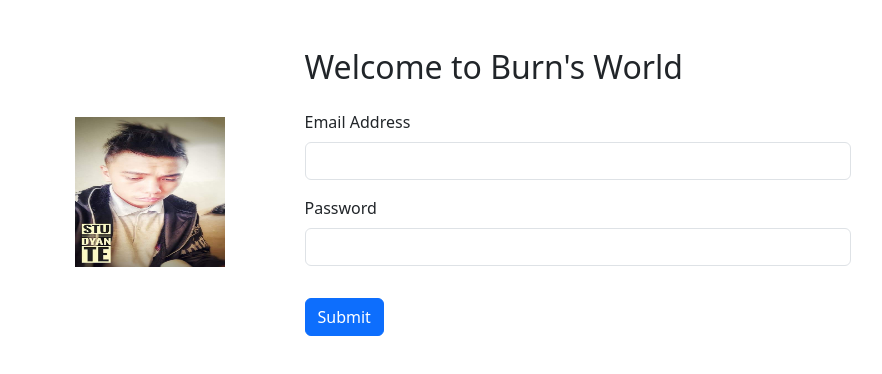
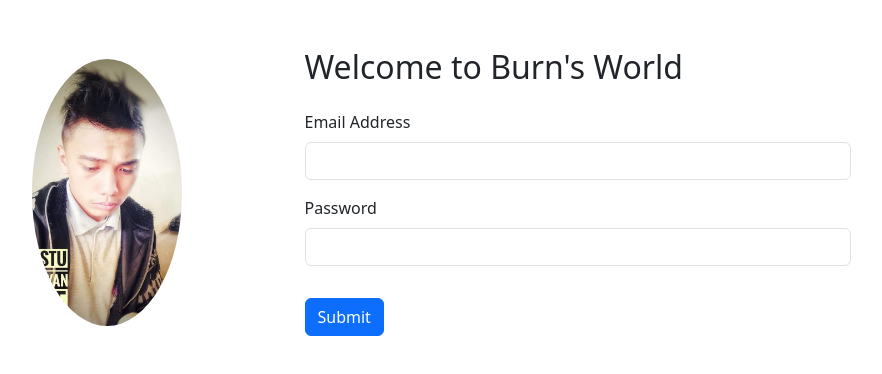
Before and after one commit to Narz797/collab-project, a React (Vite) app: page / in a window 1280 px wide. Shown: the top 374 px of the page, without its empty margins (205-1087 px from the left). Built offline with nearby package versions, Linux system fonts and the light colour scheme.

Commit message:
fixed notfound and images shape

```diff
--- /dev/null
+++ b/src/assets/components/ImageRounds.tsx
@@ -0,0 +1,29 @@
+import React from "react";
+import Container from "react-bootstrap/Container";
+import Image from "react-bootstrap/Image";
+
+interface ImagesProps {
+  source: string;
+  shape?: "rounded" | "roundedCircle" | "thumbnail";
+}
+
+const ShapeImages: React.FC<ImagesProps> = ({ source, shape }) => {
+  const shapeClass =
+    shape === "roundedCircle"
+      ? "rounded-circle"
+      : shape === "thumbnail"
+      ? "img-thumbnail"
+      : "rounded";
+
+  return (
+    <Container>
+      <Image
+        src={source}
+        className={`img-fluid ${shapeClass}`}
+        style={{ maxWidth: "150px" }}
+      />
+    </Container>
+  );
+};
+
+export default ShapeImages;
--- a/src/assets/pages/login.tsx
+++ b/src/assets/pages/login.tsx
@@ -2,6 +2,7 @@ import { Container, Row, Col, Form } from "react-bootstrap";
 import logo from "../burntot/FB_IMG_1586272040225.jpg";
 import FormComponent from "../components/form";
 import ButtonComponent from "../components/buttons";
+import ImageComponent from "../components/ImageRounds";
 
 export default function Home() {
   return (
@@ -10,13 +11,8 @@ export default function Home() {
         <Col
           md={4}
           lg={3}
-          className="d-flex justify-content-center align-items-center mb-3 mb-md-0"
         >
-          <img
-            src={logo}
-            alt="Logo"
-            style={{ width: "150px", height: "150px" }} // Adjust the size as needed
-          />
+          <ImageComponent source={logo} shape={"roundedCircle"}/>
         </Col>
         <Col md={8} lg={6}>
           <div className="d-flex align-items-center mb-3">
--- /dev/null
+++ b/src/assets/pages/notFound.tsx
@@ -0,0 +1,17 @@
+import { Container } from "react-bootstrap";
+import logo from "../burntot/FB_IMG_1586272040225.jpg";
+import ImageComponent from "../components/ImageRounds";
+
+export default function NotFound() {
+  return (
+    <Container className="d-flex flex-column align-items-center justify-content-center mt-5 text-center">
+      <ImageComponent source={logo} shape={"roundedCircle"} />
+      <p
+        className="mt-3"
+        style={{ fontSize: "24px", fontFamily: "Arial, sans-serif" }}
+      >
+        Source Not Found
+      </p>
+    </Container>
+  );
+}
--- a/src/main.tsx
+++ b/src/main.tsx
@@ -5,6 +5,8 @@ import { BrowserRouter } from "react-router-dom";
 import "bootstrap/dist/css/bootstrap.min.css";
 import Home from "./assets/pages/home";
 import Login from "./assets/pages/login";
+import NotFound from "./assets/pages/notFound";
+
 ReactDOM.createRoot(document.getElementById("root")!).render(
   <React.StrictMode>
     <BrowserRouter>
@@ -13,6 +15,7 @@ ReactDOM.createRoot(document.getElementById("root")!).render(
           <Route path="/Login" element={<Login />} />
         </Route>
         <Route path="/Home" element={<Home />} />
+        <Route path="/*" element={<NotFound />} />
       </Routes>
     </BrowserRouter>
   </React.StrictMode>
```
